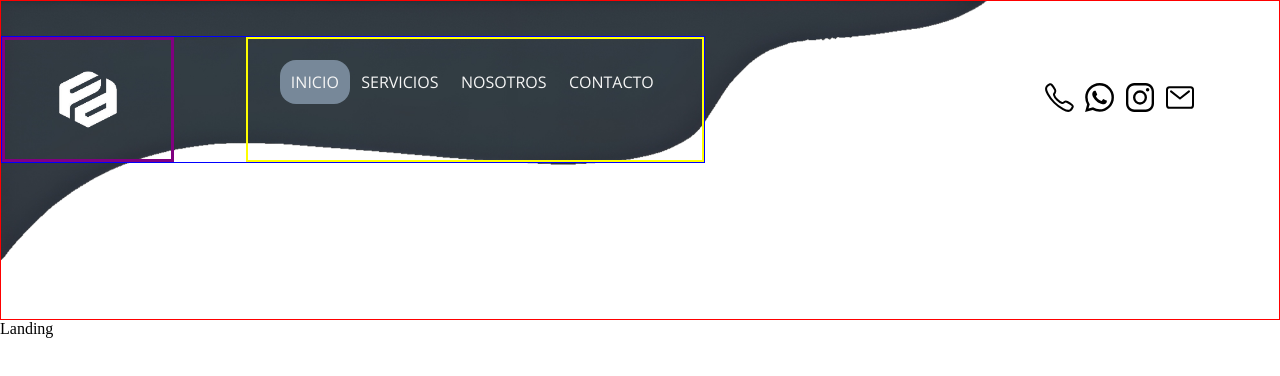
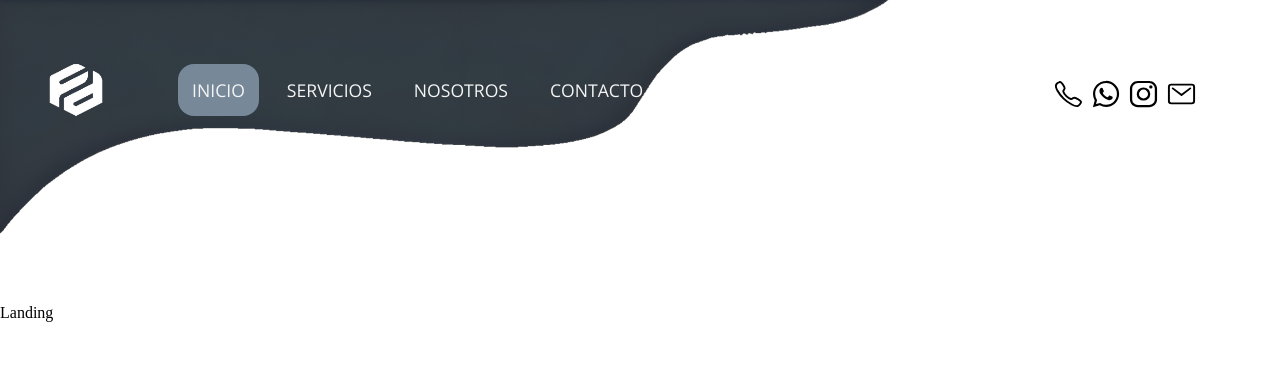
Before and after one commit to sussiniguanziroli/FD-Dev-Page, a React (Vite) app: page / in a window 1280 px wide. Shown: the top 376 px of the page. Built offline with nearby package versions, Linux system fonts and the light colour scheme.

Commit message:
header finalizado

```diff
--- a/src/components/header/NavBar.jsx
+++ b/src/components/header/NavBar.jsx
@@ -3,14 +3,27 @@ import { Link, NavLink } from 'react-router-dom'
 
 const NavBar = () => {
   return (
-    <>
+
     <nav className='navbar'>
-      <NavLink className="nav-button" activeclassname="active" to="/" >Inicio</NavLink>
-      <NavLink className="nav-button" activeclassname="active" to="/servicios" >Servicios</NavLink>
-      <NavLink className="nav-button" activeclassname="active" to="/nosotros" >Nosotros</NavLink>
-      <NavLink className="nav-button" activeclassname="active" to="/contacto" >Contacto</NavLink>
+
+
+        <div className='nav-div'>
+        <NavLink className="nav-button" activeclassname="active" to="/" >Inicio</NavLink>
+        </div>
+        <div className='nav-div'>
+        <NavLink className="nav-button" activeclassname="active" to="/servicios" >Servicios</NavLink>
+        </div>
+        <div className='nav-div'>
+        <NavLink className="nav-button" activeclassname="active" to="/nosotros" >Nosotros</NavLink>
+        </div>
+        <div className='nav-div'>
+        <NavLink className="nav-button" activeclassname="active" to="/contacto">Contacto</NavLink>
+        </div>
+
+
     </nav>
-    </>
+
+
   )
 }
 
--- a/src/css/_contacts.scss
+++ b/src/css/_contacts.scss
@@ -1,7 +1,6 @@
 .section-contacts {
     display: flex;
     align-items: center;
-
     width: 100%;
     height: 100%;
 }
--- a/src/css/_header.scss
+++ b/src/css/_header.scss
@@ -1,34 +1,25 @@
 .header {
-    border: 1px solid red;
     display: flex;
-    justify-content: space-between;
+    gap: 32vw;
     background-image: url("../assets/background-nav.png");
-    background-size: cover;
-    height: 40vh;
+    background-size: 90%;
+    background-repeat: no-repeat;
+    height: 38vh;
     width: 100%;
 }
 
 .header-nav {
     display: flex;
-    justify-content: space-around;
-
-    border: 1px solid blue;
-    height: 40%;
-
+    height: 36%;
+    width: 40%;
     position: relative;
     top: 2.2rem;
-    width: 55vw;
-    img {
-        border: 3px solid purple;
-        height: 100%;
-
-    }
 }
 
 .header-contacts {
-    width: 15%;
-    margin-right: 3rem;
+    width: 14%;
     height: 40%;
     position: relative;
     top: 2.2rem;
+    left: 10%;
 }
--- a/src/css/_nav.scss
+++ b/src/css/_nav.scss
@@ -1,12 +1,11 @@
 .nav-button {
     color: $main-white;
-    padding: .7rem;
+    padding: .9rem;
     text-decoration: none;
-    font-size: 1rem;
+    font-size: 110%;
     font-family: "Open Sans", sans-serif;
     text-transform: uppercase;
-    width: 100%;
-    height: 100%;
+
 }
 
 
@@ -18,9 +17,11 @@
 }
 
 .navbar {
-    border: 2px solid yellow;
-    padding: 2rem;
+
     width: 100%;
-    height: 100%;
-    margin-left: 4.5rem;
+    margin-left: 5%;
+    display: flex;
+    gap: 3%;
+    align-items: center;
+    justify-content: space-evenly;
 }
--- a/src/css/main.css
+++ b/src/css/main.css
@@ -3,46 +3,38 @@
 @import url("https://fonts.googleapis.com/css2?family=Poppins:ital,wght@0,100;0,200;0,300;0,400;0,500;0,600;0,700;0,800;0,900;1,100;1,200;1,300;1,400;1,500;1,600;1,700;1,800;1,900&family=Raleway:ital,wght@0,100..900;1,100..900&display=swap");
 @import url("https://fonts.googleapis.com/css2?family=Open+Sans:ital,wght@0,300..800;1,300..800&display=swap");
 .header {
-  border: 1px solid red;
   display: flex;
-  justify-content: space-between;
+  gap: 32vw;
   background-image: url("../assets/background-nav.png");
-  background-size: cover;
-  height: 40vh;
+  background-size: 90%;
+  background-repeat: no-repeat;
+  height: 38vh;
   width: 100%;
 }
 
 .header-nav {
   display: flex;
-  justify-content: space-around;
-  border: 1px solid blue;
-  height: 40%;
-  position: relative;
-  top: 2.2rem;
-  width: 55vw;
-}
-.header-nav img {
-  border: 3px solid purple;
-  height: 100%;
-}
-
-.header-contacts {
-  width: 15%;
-  margin-right: 3rem;
-  height: 40%;
+  height: 36%;
+  width: 40%;
   position: relative;
   top: 2.2rem;
 }
 
+.header-contacts {
+  width: 14%;
+  height: 40%;
+  position: relative;
+  top: 2.2rem;
+  left: 10%;
+}
+
 .nav-button {
   color: #F5F5F5;
-  padding: 0.7rem;
+  padding: 0.9rem;
   text-decoration: none;
-  font-size: 1rem;
+  font-size: 110%;
   font-family: "Open Sans", sans-serif;
   text-transform: uppercase;
-  width: 100%;
-  height: 100%;
 }
 
 .active {
@@ -53,11 +45,12 @@
 }
 
 .navbar {
-  border: 2px solid yellow;
-  padding: 2rem;
   width: 100%;
-  height: 100%;
-  margin-left: 4.5rem;
+  margin-left: 5%;
+  display: flex;
+  gap: 3%;
+  align-items: center;
+  justify-content: space-evenly;
 }
 
 .section-contacts {
```
Also changed, not shown: src/App.jsx (line endings or trailing spaces), src/components/header/Contacts.jsx (line endings or trailing spaces), src/components/header/Header.jsx (line endings or trailing spaces), src/css/_variables.scss (line endings or trailing spaces), 2 other files (tests, documents, lock files or other folders).
